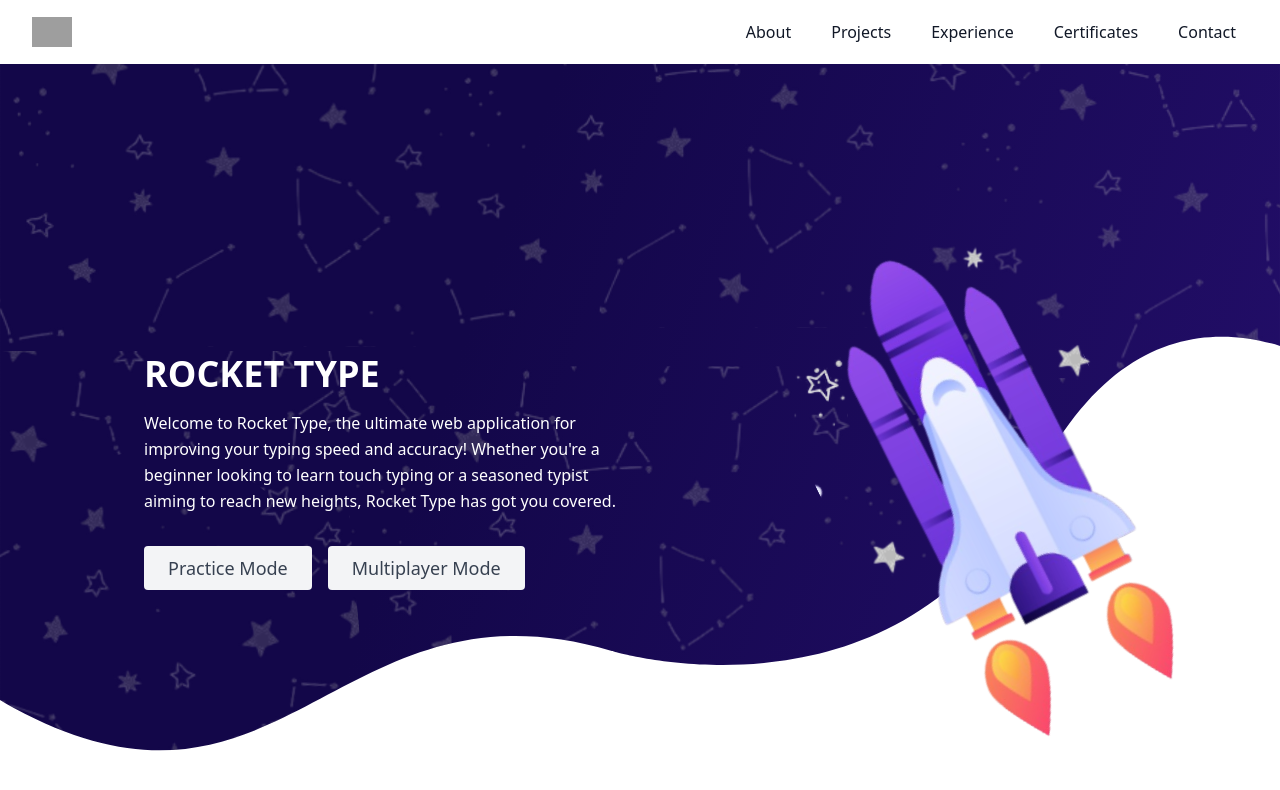
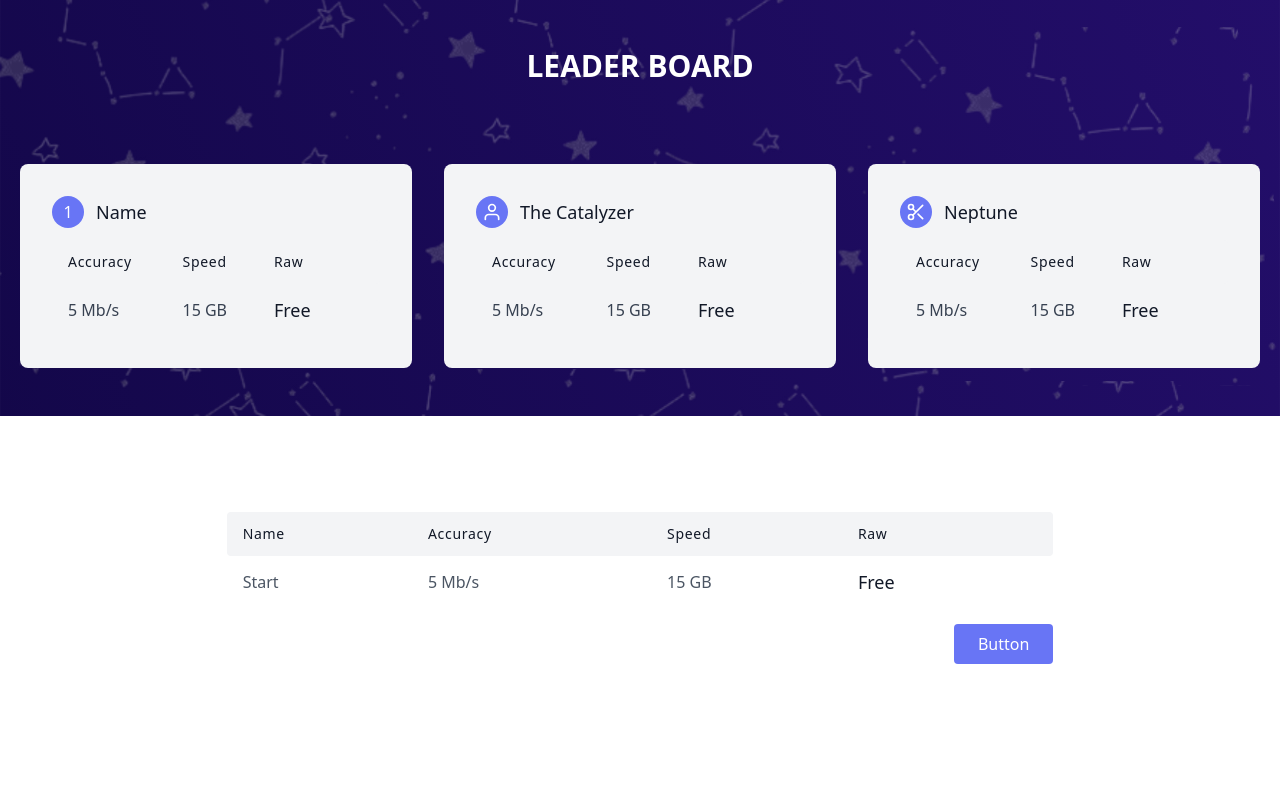
Before and after one commit to r0nz-29/target, a React (Vite) app: page / in a window 1280 px wide. Shown: the top 790 px of the page. Built offline with nearby package versions, Linux system fonts and the light colour scheme; grey boxes are pictures that could not be loaded.

Commit message:
leader board added

```diff
--- a/index.html
+++ b/index.html
@@ -4,7 +4,7 @@
     <meta charset="UTF-8" />
     <link rel="icon" type="image/svg+xml" href="/vite.svg" />
     <meta name="viewport" content="width=device-width, initial-scale=1.0" />
-    <title>Vite + React</title>
+    <title>Rocket Type</title>
   </head>
   <body>
     <div id="root"></div>
--- a/src/App.jsx
+++ b/src/App.jsx
@@ -1,4 +1,6 @@
 import Header from './components/Header'
+import Leader from './components/LeaderBoard/Leader'
+import LeaderBoard from './components/LeaderBoard/Players'
 import NavBar from './components/Navbar'
 
 
@@ -7,8 +9,8 @@ function App() {
 
   return (
     <div>
-      <NavBar/>
-      <Header/>
+      <Leader/>
+      <LeaderBoard/>
     </div>
   )
 }
--- /dev/null
+++ b/src/components/LeaderBoard/Leader/index.jsx
@@ -0,0 +1,128 @@
+import React from 'react'
+
+const Leader = () => {
+
+    const backgroundImageUrl = 'url(./Leader_Header.svg)';
+    const backgroundSize = '100% auto';
+    const backgroundPosition = 'center top';
+
+    return (
+      <section
+        className="text-gray-700 body-font py-12"
+        style={{
+          backgroundImage: backgroundImageUrl,
+          backgroundSize: backgroundSize,
+          backgroundPosition: backgroundPosition,
+          height: '100%',
+          width: '100%',
+        }}
+      >
+        <div className="container px-5 mx-auto">
+            <div className="flex flex-col text-center w-full mb-20">
+            <h1 className="sm:text-3xl text-4xl font-bold title-font text-white">LEADER BOARD</h1>
+            </div>
+            <div className="flex flex-wrap -m-4">
+            <div className="p-4 md:w-1/3">
+                <div className="flex rounded-lg h-full bg-gray-100 p-8 flex-col">
+                <div className="flex items-center mb-3">
+                    <div className="w-8 h-8 mr-3 inline-flex items-center justify-center rounded-full bg-indigo-500 text-white flex-shrink-0">
+                    1
+                    </div>
+                    <h2 className="text-gray-900 text-lg title-font font-medium">Name</h2>
+                </div>
+                <div className="flex-grow">
+                <table className="table-auto w-full text-left whitespace-no-wrap">
+                <thead>
+                <tr>
+                    <th className="px-4 py-3 title-font tracking-wider font-medium text-gray-900 text-sm bg-gray-100">Accuracy</th>
+                    <th className="px-4 py-3 title-font tracking-wider font-medium text-gray-900 text-sm bg-gray-100">Speed</th>
+                    <th className="px-4 py-3 title-font tracking-wider font-medium text-gray-900 text-sm bg-gray-100">Raw</th>
+                    <th className="w-10 title-font tracking-wider font-medium text-gray-900 text-sm bg-gray-100 rounded-tr rounded-br"></th>
+                </tr>
+                </thead>
+                <tbody>
+                    <tr>
+                        <td className="px-4 py-3">5 Mb/s</td>
+                        <td className="px-4 py-3">15 GB</td>
+                        <td className="px-4 py-3 text-lg text-gray-900">Free</td>
+                        <td className="w-10 text-center"></td>
+                    </tr>
+                </tbody>
+                </table>
+                </div>
+                </div>
+            </div>
+            <div className="p-4 md:w-1/3">
+                <div className="flex rounded-lg h-full bg-gray-100 p-8 flex-col">
+                <div className="flex items-center mb-3">
+                    <div className="w-8 h-8 mr-3 inline-flex items-center justify-center rounded-full bg-indigo-500 text-white flex-shrink-0">
+                    <svg fill="none" stroke="currentColor" stroke-linecap="round" stroke-linejoin="round" stroke-width="2" className="w-5 h-5" viewBox="0 0 24 24">
+                        <path d="M20 21v-2a4 4 0 00-4-4H8a4 4 0 00-4 4v2"></path>
+                        <circle cx="12" cy="7" r="4"></circle>
+                    </svg>
+                    </div>
+                    <h2 className="text-gray-900 text-lg title-font font-medium">The Catalyzer</h2>
+                </div>
+                <div className="flex-grow">
+                <table className="table-auto w-full text-left whitespace-no-wrap">
+                <thead>
+                <tr>
+                    <th className="px-4 py-3 title-font tracking-wider font-medium text-gray-900 text-sm bg-gray-100">Accuracy</th>
+                    <th className="px-4 py-3 title-font tracking-wider font-medium text-gray-900 text-sm bg-gray-100">Speed</th>
+                    <th className="px-4 py-3 title-font tracking-wider font-medium text-gray-900 text-sm bg-gray-100">Raw</th>
+                    <th className="w-10 title-font tracking-wider font-medium text-gray-900 text-sm bg-gray-100 rounded-tr rounded-br"></th>
+                </tr>
+                </thead>
+                <tbody>
+                    <tr>
+                        <td className="px-4 py-3">5 Mb/s</td>
+                        <td className="px-4 py-3">15 GB</td>
+                        <td className="px-4 py-3 text-lg text-gray-900">Free</td>
+                        <td className="w-10 text-center"></td>
+                    </tr>
+                </tbody>
+                </table>
+                </div>
+                </div>
+            </div>
+            <div className="p-4 md:w-1/3">
+                <div className="flex rounded-lg h-full bg-gray-100 p-8 flex-col">
+                <div className="flex items-center mb-3">
+                    <div className="w-8 h-8 mr-3 inline-flex items-center justify-center rounded-full bg-indigo-500 text-white flex-shrink-0">
+                    <svg fill="none" stroke="currentColor" stroke-linecap="round" stroke-linejoin="round" stroke-width="2" className="w-5 h-5" viewBox="0 0 24 24">
+                        <circle cx="6" cy="6" r="3"></circle>
+                        <circle cx="6" cy="18" r="3"></circle>
+                        <path d="M20 4L8.12 15.88M14.47 14.48L20 20M8.12 8.12L12 12"></path>
+                    </svg>
+                    </div>
+                    <h2 className="text-gray-900 text-lg title-font font-medium">Neptune</h2>
+                </div>
+                <div className="flex-grow">
+                <table className="table-auto w-full text-left whitespace-no-wrap">
+                <thead>
+                <tr>
+                    <th className="px-4 py-3 title-font tracking-wider font-medium text-gray-900 text-sm bg-gray-100">Accuracy</th>
+                    <th className="px-4 py-3 title-font tracking-wider font-medium text-gray-900 text-sm bg-gray-100">Speed</th>
+                    <th className="px-4 py-3 title-font tracking-wider font-medium text-gray-900 text-sm bg-gray-100">Raw</th>
+                    <th className="w-10 title-font tracking-wider font-medium text-gray-900 text-sm bg-gray-100 rounded-tr rounded-br"></th>
+                </tr>
+                </thead>
+                <tbody>
+                    <tr>
+                        <td className="px-4 py-3">5 Mb/s</td>
+                        <td className="px-4 py-3">15 GB</td>
+                        <td className="px-4 py-3 text-lg text-gray-900">Free</td>
+                        <td className="w-10 text-center"></td>
+                    </tr>
+                </tbody>
+                </table>
+                </div>
+                </div>
+            </div>
+            </div>
+        </div>
+        </section>
+  )
+}
+
+export default Leader
--- /dev/null
+++ b/src/components/LeaderBoard/Players/index.jsx
@@ -0,0 +1,40 @@
+import React from 'react'
+import { Table } from 'flowbite-react';
+
+
+const Players = () => {
+return (
+  <section className="text-gray-600 body-font">
+  <div className="container px-5 py-24 mx-auto">
+    <div className="lg:w-2/3 w-full mx-auto overflow-auto">
+      <table className="table-auto w-full text-left whitespace-no-wrap">
+        <thead>
+          <tr>
+            <th className="px-4 py-3 title-font tracking-wider font-medium text-gray-900 text-sm bg-gray-100 rounded-tl rounded-bl">Name</th>
+            <th className="px-4 py-3 title-font tracking-wider font-medium text-gray-900 text-sm bg-gray-100">Accuracy</th>
+            <th className="px-4 py-3 title-font tracking-wider font-medium text-gray-900 text-sm bg-gray-100">Speed</th>
+            <th className="px-4 py-3 title-font tracking-wider font-medium text-gray-900 text-sm bg-gray-100">Raw</th>
+            <th className="w-10 title-font tracking-wider font-medium text-gray-900 text-sm bg-gray-100 rounded-tr rounded-br"></th>
+          </tr>
+        </thead>
+        <tbody>
+          <tr>
+            <td className="px-4 py-3">Start</td>
+            <td className="px-4 py-3">5 Mb/s</td>
+            <td className="px-4 py-3">15 GB</td>
+            <td className="px-4 py-3 text-lg text-gray-900">Free</td>
+            <td className="w-10 text-center">
+            </td>
+          </tr>
+        </tbody>
+      </table>
+    </div>
+    <div className="flex pl-4 mt-4 lg:w-2/3 w-full mx-auto">
+      <button className="flex ml-auto text-white bg-indigo-500 border-0 py-2 px-6 focus:outline-none hover:bg-indigo-600 rounded">Button</button>
+    </div>
+  </div>
+</section>
+  )
+}
+
+export default Players
--- /dev/null
+++ b/src/components/LeaderBoard/index.jsx
@@ -0,0 +1,15 @@
+import React from 'react'
+import Players from './Players'
+import Leader from './Leader'
+
+
+const LeaderBoard = () => {
+  return (
+    <div>
+        <Leader/>
+        <Players/>
+    </div>
+  )
+}
+
+export default LeaderBoard
--- /dev/null
+++ b/src/components/Lobby/index.jsx
@@ -0,0 +1,11 @@
+import React from 'react'
+
+const Lobby = () => {
+  return (
+    <div>
+
+    </div>
+  )
+}
+
+export default Lobby
--- a/src/components/Navbar/index.jsx
+++ b/src/components/Navbar/index.jsx
@@ -21,7 +21,7 @@ const Navbar = ({
   };
 
   return (
-    <nav className="bg-primary">
+    <nav className="bg-primary sticky">
       <div className="max-w-7xl mx-auto px-2 sm:px-6 lg:px-8">
         <div className="flex items-center justify-between h-16">
           <div className="flex-shrink-0">
--- /dev/null
+++ b/src/constants/data.jsx
@@ -0,0 +1,3 @@
+const leader = [
+    {headin:"Education" , body:""}
+]
```
Also changed, not shown: public/Leader_Header.svg (added).
